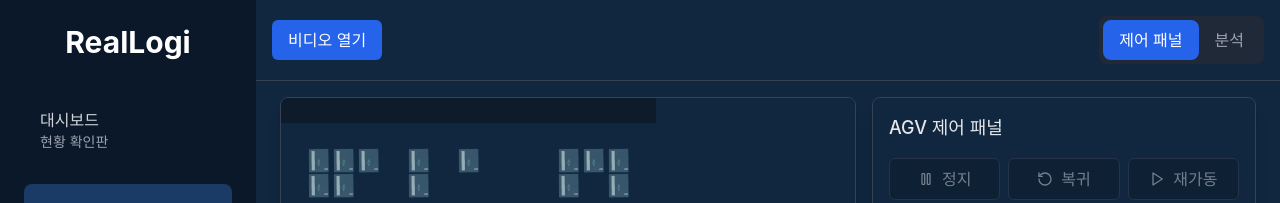
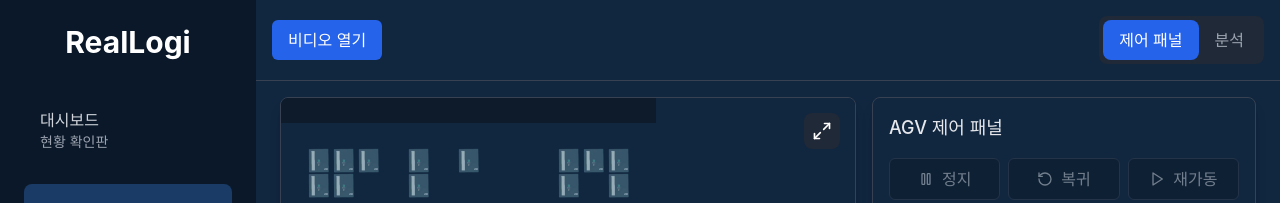
Before and after one commit to koohw/REALLOGI, a React (Create React App) app in the folder web/dt_front/: page /monitor in a window 1280 px wide. Shown: the top 203 px of the page. Built offline with nearby package versions, Linux system fonts and the light colour scheme; no server answers.

Commit message:
feat: 모니터 전체화면 기능 추가

```diff
--- a/web/dt_front/src/components/AGVMap.jsx
+++ b/web/dt_front/src/components/AGVMap.jsx
@@ -5,15 +5,18 @@ import {
   ArrowLeft,
   ArrowRight,
   Circle,
+  Maximize2,
+  Minimize2,
 } from "lucide-react";
 import { agvService } from "../api/agvService";
 import TileMap from "./TileMap";
 import AGVControlPanel from "./AGVControlPanel";
 import AnalyticsView from "./AnalyticsView";
 import { useDispatch } from "react-redux";
-import { updateAGVData, updateOrderTotal } from "../features/agvSlice"; // path might need adjustment
-
+import { updateAGVData, updateOrderTotal } from "../features/agvSlice";
 const AGVMap = ({ onStateChange, showControls }) => {
+  const [isFullscreen, setIsFullscreen] = useState(false);
+  const mapContainerRef = useRef(null);
   const [agvData, setAgvData] = useState([]);
   const [analyticsData, setAnalyticsData] = useState(null);
   const [lastUpdate, setLastUpdate] = useState("");
@@ -41,6 +44,25 @@ const AGVMap = ({ onStateChange, showControls }) => {
     [0, 0, 0, 0, 0, 0, 0, 0, 0, 0, 0, 0, 0, 0, 0],
     [2, 2, 2, 2, 2, 2, 2, 2, 2, 2, 2, 2, 2, 2, 2],
   ];
+
+  const toggleFullscreen = () => {
+    if (!document.fullscreenElement) {
+      mapContainerRef.current.requestFullscreen().catch((err) => {
+        console.error(`Error attempting to enable fullscreen: ${err.message}`);
+      });
+    } else {
+      document.exitFullscreen();
+    }
+  };
+  useEffect(() => {
+    const handleFullscreenChange = () => {
+      setIsFullscreen(!!document.fullscreenElement);
+    };
+
+    document.addEventListener("fullscreenchange", handleFullscreenChange);
+    return () =>
+      document.removeEventListener("fullscreenchange", handleFullscreenChange);
+  }, []);
 
   useEffect(() => {
     let isSubscribed = true;
@@ -246,9 +268,26 @@ const AGVMap = ({ onStateChange, showControls }) => {
   };
 
   return (
-    <div className="flex gap-4 h-full w-full">
-      <div className="flex-1 flex flex-col">
     <div
+      className={`flex gap-4 ${
+        isFullscreen ? "h-screen w-screen p-4 bg-[#11263f]" : "h-full w-full"
+      }`}
+    >
+      <div className="flex-1 flex flex-col relative">
+        <button
+          onClick={toggleFullscreen}
+          className="absolute top-4 right-4 z-10 p-2 bg-gray-800 hover:bg-gray-700 rounded-lg text-white transition-colors"
+          title={isFullscreen ? "Exit Fullscreen" : "Enter Fullscreen"}
+        >
+          {isFullscreen ? (
+            <Minimize2 className="w-5 h-5" />
+          ) : (
+            <Maximize2 className="w-5 h-5" />
+          )}
+        </button>
+
+        <div
+          ref={mapContainerRef}
           className="relative overflow-hidden border border-gray-700 rounded-lg shadow-lg flex-1"
           onClick={handleMapClick}
         >
@@ -267,6 +306,7 @@ const AGVMap = ({ onStateChange, showControls }) => {
           >
             <TileMap mapData={mapData} cellSize={cellSize} />
 
+            {/* AGV markers */}
             {agvData.map((agv) => {
               const initialPos = agvPositions.current.get(agv.agv_id) || {
                 x: agv.location_y,
@@ -318,6 +358,7 @@ const AGVMap = ({ onStateChange, showControls }) => {
         </div>
       </div>
 
+      {!isFullscreen && (
         <div className="w-96 flex-shrink-0">
           {showControls ? (
             <AGVControlPanel
@@ -328,6 +369,7 @@ const AGVMap = ({ onStateChange, showControls }) => {
             <AnalyticsView agvData={analyticsData} />
           )}
         </div>
+      )}
     </div>
   );
 };
```
Lines whose indentation alone changed are shown as unchanged.
